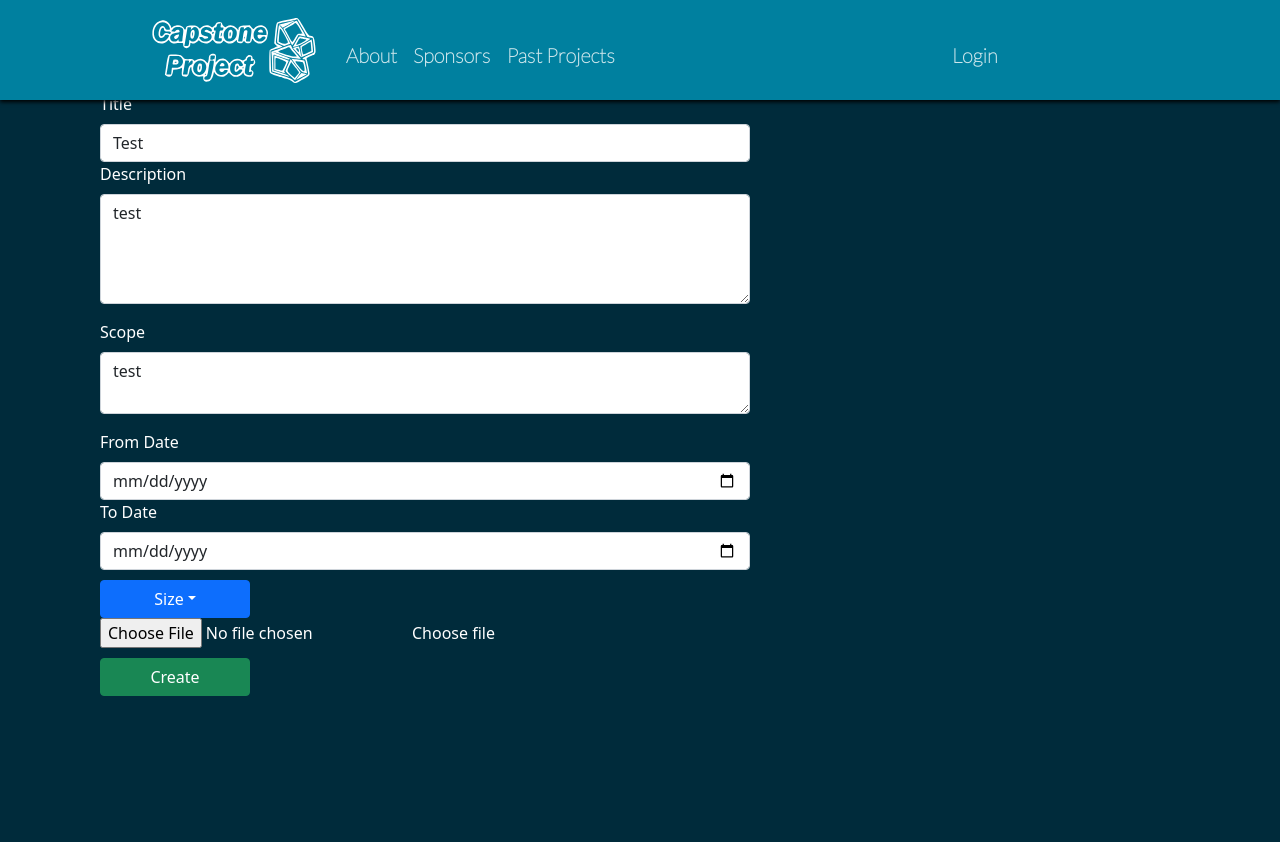
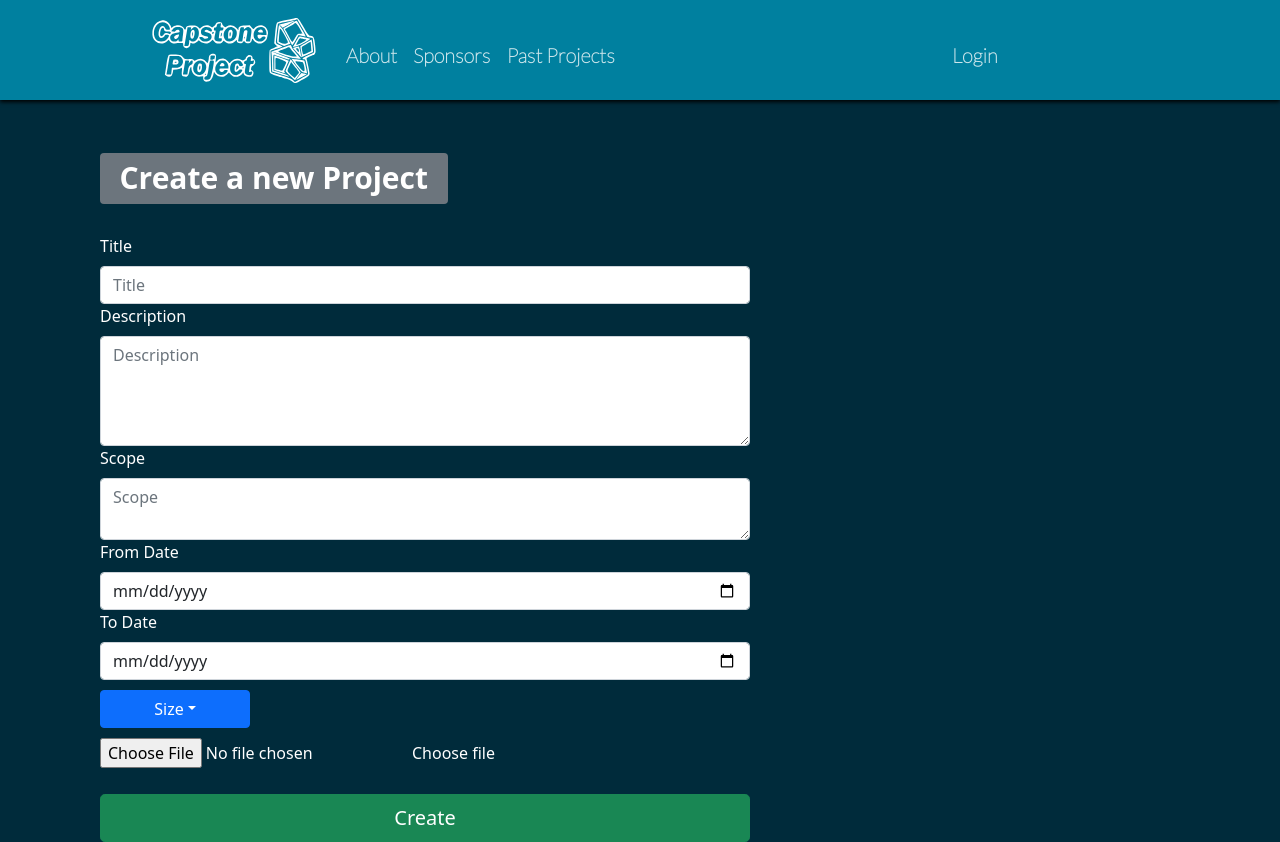
Before and after one commit to christian-townsend/capstone-project, a React (Create React App) app in the folder frontend/: page /projects in a window 1280 px wide. Before the commit the page ends 800 px from the top, so only its background shows below. Built offline with nearby package versions, Linux system fonts and the light colour scheme.

Commit message:
update create project styling

```diff
--- a/frontend/src/components/buttons/upload-button-component.js
+++ b/frontend/src/components/buttons/upload-button-component.js
@@ -6,6 +6,7 @@ export default class UploadButton extends Component {
       <div className="input-group">
         <div className="custom-file">
           <input
+            style={{ marginTop: 10 }}
             type="file"
             className="custom-file-input"
             id="inputGroupFile01"
--- a/frontend/src/components/login-component.js
+++ b/frontend/src/components/login-component.js
@@ -1,30 +1,36 @@
-import React, { Component } from 'react';
-import { Link } from 'react-router-dom';
+import React, { Component } from "react";
+import { Link } from "react-router-dom";
 
 export default class Login extends Component {
-    render (){
+  render() {
     return (
       <div className="container-fluid">
         <div className="login-bkg d-flex col-xs-12">
-
           {/*login area form*/}
           <div className="container login-area">
             <div class="row">
               <div class="col-xs-12 col-md-5 mx-auto">
-
                 <h1 class="login-title">Login to your account</h1>
                 <form class="myForm" method="post">
                   <div class="form-group mb-3">
-                                    <input class="form-control form-control-lg" type="email" name="email" id="email" placeholder="Email Address" />
+                    <input
+                      class="form-control form-control-lg"
+                      type="email"
+                      name="email"
+                      id="email"
+                      placeholder="Email Address"
+                    />
                   </div>
                   <div class="form-group mb-3">
-                                    <input class="form-control form-control-lg" type="password" name="password" placeholder="Password" />
+                    <input
+                      class="form-control form-control-lg"
+                      type="password"
+                      name="password"
+                      placeholder="Password"
+                    />
                   </div>
                   <div class="form-group">
                     {/* only added link to for testing purposes. delete after done*/}
-                                    <Link to="/dashboard">
-                                    <input type="submit" name="submit" class="btn btn-primary btn-lg" value="Login" />
-                                    </Link>
                   </div>
                 </form>
               </div>
@@ -32,7 +38,6 @@ export default class Login extends Component {
           </div>
         </div>
       </div>
-
-        )
+    );
   }
 }
--- a/frontend/src/components/navbar-component.js
+++ b/frontend/src/components/navbar-component.js
@@ -1,59 +1,82 @@
 import React, { Component } from "react";
 import { Link } from "react-router-dom";
-import Project from "./project-component";
-
+import axios from "axios";
 
 export default class Navbar extends Component {
+  onLogin(e) {
+    e.preventDefault();
+
+    axios
+      .request("http://localhost:5000/users")
+      .then((res) => console.log(res.data));
+
+    window.location = "/dashboard";
+  }
+
   render() {
     return (
       <div className="container-fluid Navbar">
         <nav className="navbar fixed-top navbar-dark navbar-expand-sm col-sm-12 col-md-12">
           {/*Logo*/}
           <Link to="/home">
-                <img className="capstone-logo" src="../capstone-logo.svg" alt="capstone logo"></img>
+            <img
+              className="capstone-logo"
+              src="../capstone-logo.svg"
+              alt="capstone logo"
+            ></img>
           </Link>
-          <button class="navbar-toggler" type="button" data-bs-toggle="collapse" data-target="#collapseNav" aria-controls="navbarNav" aria-expanded="false" aria-label="Toggle navigation">
+          <button
+            class="navbar-toggler"
+            type="button"
+            data-bs-toggle="collapse"
+            data-target="#collapseNav"
+            aria-controls="navbarNav"
+            aria-expanded="false"
+            aria-label="Toggle navigation"
+          >
             <span class="navbar-toggler-icon"></span>
           </button>
           <div class="collapse navbar-collapse" id="collapsibleNavbar">
             <div className="nav-header-left col-xs-12 col-md-6">
               {/*Navbar Menu Left Hand Side*/}
               <ul class="nav navbar-nav me-auto">
-                      <li><a class="nav-link" href="/about">About</a></li><br></br>
-                      <li><a class="nav-link" href="/sponsors">Sponsors</a></li>
-                      <li><a class="nav-link" href="/pastprojects">Past Projects</a></li>
+                <li>
+                  <a class="nav-link" href="/about">
+                    About
+                  </a>
+                </li>
+                <br></br>
+                <li>
+                  <a class="nav-link" href="/sponsors">
+                    Sponsors
+                  </a>
+                </li>
+                <li>
+                  <a class="nav-link" href="/pastprojects">
+                    Past Projects
+                  </a>
+                </li>
               </ul>
             </div>
             <div className="nav-header-right col-xs-12 col-md-6">
               {/*Navbar Menu Right Hand Side*/}
               <ul class="nav navbar-nav ms-auto">
-                      <li><a class="nav-link" href="/login">Login</a></li>
+                <li>
+                  <a class="nav-link" onClick={(e) => this.onLogin(e)}>
+                    Login
+                  </a>
+                </li>
               </ul>
             </div>
           </div>
         </nav>
       </div>
-    )
+    );
   }
 }
 
-
-
-
-
-
-
-
-
-
-
-
-
-
-
-
-
-          {/*}
+{
+  /*}
               {/*Logo*
               <div class="row">
                 <div className="nav-header-logo col-xs-12 col-md-2">
@@ -75,4 +98,5 @@ export default class Navbar extends Component {
                   <ul class="nav navbar-nav ms-auto">
                     <li><a class="nav-link" href="/login">Login</a></li>
                   </ul>
-                  </div>*/}
+                  </div>*/
+}
--- a/frontend/src/components/project-component.js
+++ b/frontend/src/components/project-component.js
@@ -1,4 +1,4 @@
-import React, { Component, useState } from "react";
+import React, { Component } from "react";
 import Form from "react-bootstrap/Form";
 import Button from "react-bootstrap/Button";
 import Badge from "react-bootstrap/Badge";
@@ -17,9 +17,9 @@ export default class Project extends Component {
     this.onChangeScope = this.onChangeScope.bind(this);
 
     this.state = {
-      title: "Test",
-      description: "test",
-      scope: "test",
+      title: "",
+      description: "",
+      scope: "",
     };
   }
 
@@ -44,19 +44,19 @@ export default class Project extends Component {
   onSubmit(e) {
     e.preventDefault();
 
-    const projectAdd = {
+    const project = {
       title: this.state.title,
       description: this.state.description,
       scope: this.state.description,
     };
 
-    console.log(projectAdd);
+    console.log(project);
 
     axios
-      .post("http://localhost:5000/projects/add", projectAdd)
-      .then((res) => console.log(res.data));
+      .post("http://localhost:5000/projects/add", project)
+      .then((res) => res.redirect("http://localhost:3000/projects"));
 
-    window.location = "/";
+    window.location = "/projects";
   }
 
   render() {
@@ -65,10 +65,15 @@ export default class Project extends Component {
         <Navbar />
 
         <div
-          style={{ width: 650, marginLeft: 100, marginTop: 30, color: "white" }}
+          style={{
+            width: 650,
+            marginLeft: 100,
+            marginTop: 150,
+            color: "white",
+          }}
         >
           <div>
-            <h1>
+            <h1 style={{ marginBottom: 30 }}>
               <Badge bg="secondary">Create a new Project</Badge>
             </h1>
           </div>
@@ -89,12 +94,6 @@ export default class Project extends Component {
                 placeholder="Description"
                 rows={4}
               />
-            </Form.Group>
-
-            <Form.Group
-              className="mb-3"
-              controlId="exampleForm.ControlTextarea1"
-            >
               <Form.Label>Scope</Form.Label>
               <Form.Control
                 as="textarea"
@@ -103,23 +102,18 @@ export default class Project extends Component {
                 placeholder="Scope"
                 rows={2}
               />
-            </Form.Group>
-            <Form.Group>
               <Form.Label>From Date</Form.Label>
               <Form.Control
                 type="date"
                 name="fromDate"
                 placeholder="From Date"
               />
-            </Form.Group>
-            <Form.Group>
               <Form.Label>To Date</Form.Label>
               <Form.Control
                 type="date"
                 name="fromDate"
                 placeholder="From Date"
               />
-            </Form.Group>
               <DropdownButton
                 style={{ marginTop: 10 }}
                 id="dropdown-basic-button"
@@ -129,12 +123,14 @@ export default class Project extends Component {
                 <Dropdown.Item href="#/action-2">2</Dropdown.Item>
                 <Dropdown.Item href="#/action-3">3</Dropdown.Item>
               </DropdownButton>
+              <UploadButton />
+            </Form.Group>
           </Form>
-          <UploadButton />
           <Button
             style={{ marginTop: 10 }}
             onClick={(e) => this.onSubmit(e)}
             variant="success"
+            size="lg"
           >
             Create
           </Button>{" "}
```
Also changed, not shown: 2 other files (tests, documents, lock files or other folders). Lines whose indentation alone changed are shown as unchanged.
